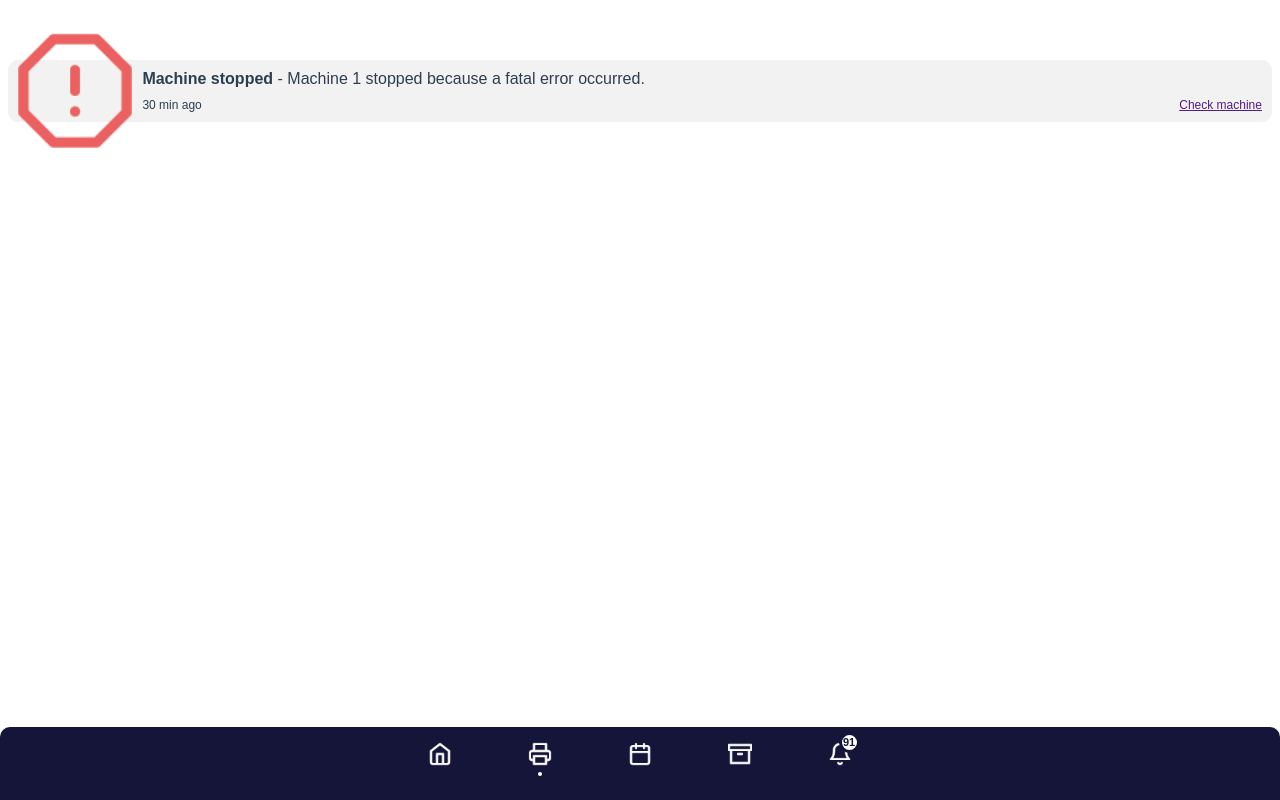
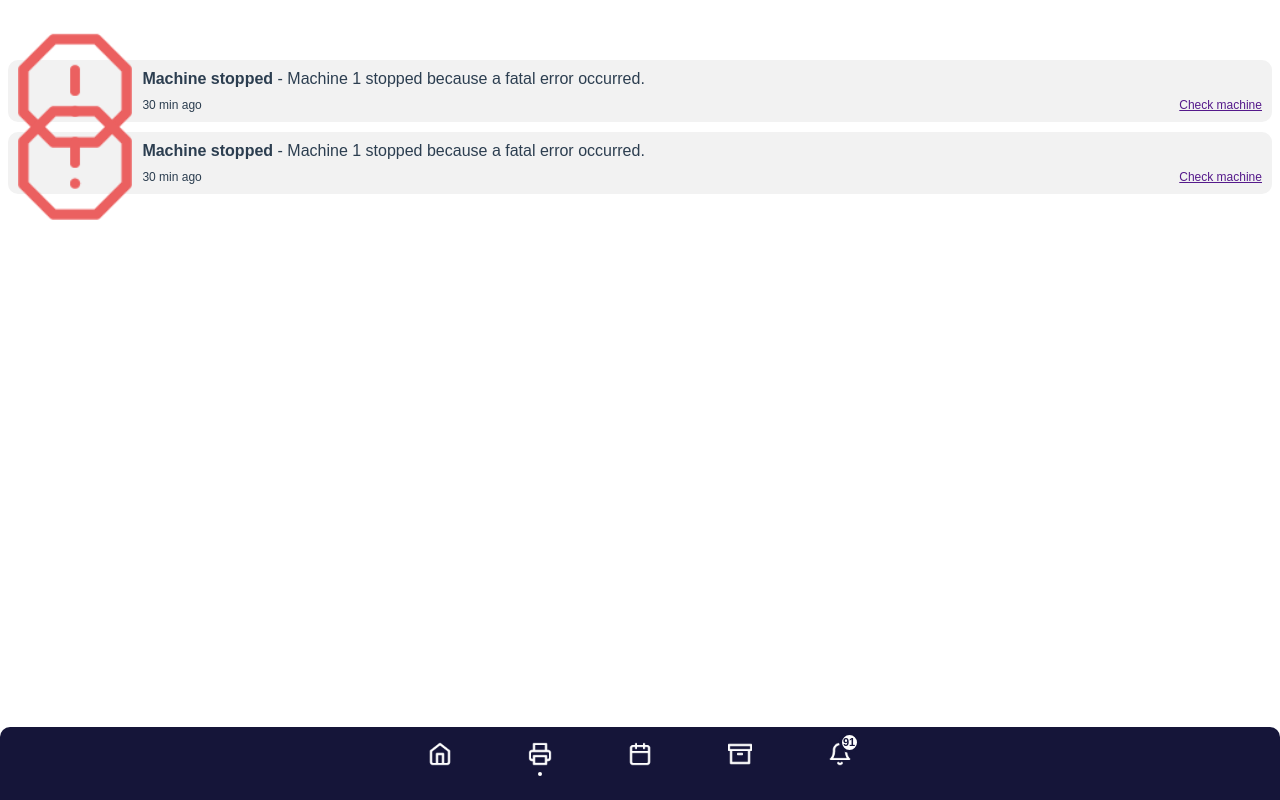
Before and after one commit to RobinGalema/Additive-Vue-App, a Vue app: page /machines in a window 1280 px wide. Built offline with nearby package versions, Linux system fonts and the light colour scheme; a web font is replaced by a local one.

Commit message:
added margin

```diff
--- a/src/App.vue
+++ b/src/App.vue
@@ -1,6 +1,8 @@
 <template>
   <router-view>
     <NotificationCard title="Machine stopped" context="Machine 1 stopped because a fatal error occurred." alert="high" />
+    <NotificationCard title="Machine stopped" context="Machine 1 stopped because a fatal error occurred." alert="high" />
+
   </router-view>
   <Navigation :notification="91" />
 </template>
--- a/src/components/Notifications/NotificationCard.Vue
+++ b/src/components/Notifications/NotificationCard.Vue
@@ -25,7 +25,8 @@
             title: String,
             context: String,
             timestamp: String,
-            linkToMachine: String
+            linkToMachine: String,
+            level: String
         }
     }
 </script>
@@ -38,6 +39,7 @@
     display: grid;
     grid-template-columns: 10% 45% 45%;
     grid-template-rows: 2fr 1fr;
+    margin-bottom: 10px;
 }
 
 .status {
```
